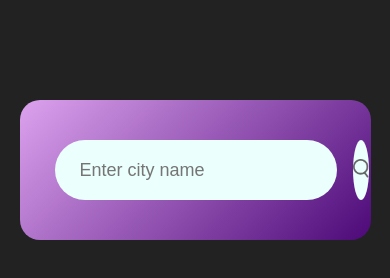
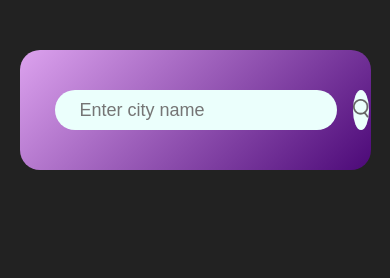
Before and after one commit to nabihazain/weatherapp, a plain HTML site: page index.html in a window 390 px wide. Drawn offline with Linux system fonts and the light colour scheme.

Commit message:
Update style.css
Adding responsiveness

```diff
--- a/index.html
+++ b/index.html
@@ -3,7 +3,7 @@
 <head>
     <meta charset="UTF-8">
     <meta name="viewport" content="width=device-width, initial-scale=1.0">
-    <title>Document</title>
+    <title>Weather App</title>
     <link rel="stylesheet" href="style.css">
 </head>
 <body>
--- a/style.css
+++ b/style.css
@@ -12,7 +12,7 @@ body{
     max-width: 470px;
     background: linear-gradient(135deg,#dca2ee,#4c0978);
     color: #fff;
-    margin: 100px auto 0;
+    margin: 100px auto 100px;
     border-radius: 20px;
     padding: 40px 35px;
     text-align: center;
@@ -93,3 +93,48 @@ body{
     font-size: 15px;
     display:none;
 }
+@media screen and (max-width:600px){
+    .card{
+        width: 90%;
+        max-width: 400px;
+        background: linear-gradient(135deg,#dca2ee,#4c0978);
+        color: #fff;
+        margin: 50px auto 50px;
+        border-radius: 20px;
+        padding: 40px 35px;
+        text-align: center;
+    }
+    .search{
+        width: 100%;
+        display: flex;
+        justify-content: space-between;
+        align-items: center;
+
+    }
+    .search input{
+        border: 0;
+        outline: 0;
+        background: #ebfffc;
+        color: #555;
+        padding: 10px 25px;
+        height: 40px;
+        border: 30px;
+        flex: 1;
+        margin-right: 16px;
+        font-size: 18px;
+        border-radius: 30px;
+    }
+    .search button{
+        border: 0;
+        outline: 0;
+        background: #ebfffc;
+        border-radius: 50%;
+        width: 40px;
+        height: 40px;
+        cursor: pointer;
+
+    }
+    .search button img{
+     width: 16px;
+    }
+}
```
